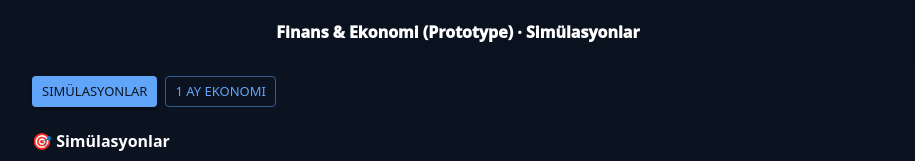
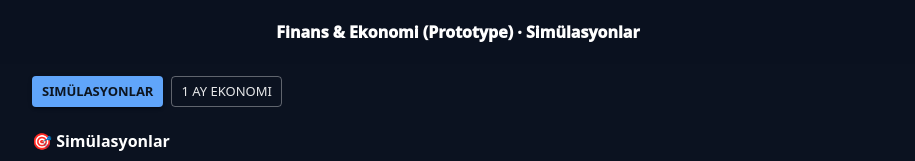
Before and after one commit to ege-kilavuz/economy-lab, a React (Vite) app: page / in a window 1280 px wide. Both pictures are taken after a click on the button "Oyna". Shown: the top 161 px of the page, without its empty margins (182-1097 px from the left). Built offline with nearby package versions, Linux system fonts and the light colour scheme.

Commit message:
Polish UI toggles and refactor log category

```diff
--- a/src/App.tsx
+++ b/src/App.tsx
@@ -102,7 +102,7 @@ export default function App() {
                                   prev.includes(tag) ? prev.filter((t) => t !== tag) : [...prev, tag]
                                 )
                               }
-                              sx={{ cursor: 'pointer' }}
+                              sx={{ cursor: 'pointer', fontWeight: active ? 800 : 500, bgcolor: active ? 'rgba(96,165,250,0.3)' : undefined }}
                             />
                           );
                         })}
@@ -133,6 +133,7 @@ export default function App() {
                     variant={playView === 'sims' ? 'contained' : 'outlined'}
                     size="small"
                     onClick={() => setPlayView('sims')}
+                    sx={playView === 'sims' ? { fontWeight: 900 } : { borderColor: 'rgba(255,255,255,0.35)', color: 'rgba(255,255,255,0.9)' }}
                   >
                     Simülasyonlar
                   </Button>
@@ -140,6 +141,7 @@ export default function App() {
                     variant={playView === 'month' ? 'contained' : 'outlined'}
                     size="small"
                     onClick={() => setPlayView('month')}
+                    sx={playView === 'month' ? { fontWeight: 900 } : { borderColor: 'rgba(255,255,255,0.35)', color: 'rgba(255,255,255,0.9)' }}
                   >
                     1 Ay Ekonomi
                   </Button>
--- a/src/modules/monthSim.tsx
+++ b/src/modules/monthSim.tsx
@@ -79,6 +79,17 @@ const panelSx = {
   border: '1px solid rgba(255,255,255,0.08)',
 };
 
+function categoryForLog(line: string) {
+  const text = line.toLowerCase();
+  if (text.includes('market') || text.includes('dolap')) return 'Market';
+  if (text.includes('sinema') || text.includes('moral')) return 'Yaşam';
+  if (text.includes('kira') || text.includes('aidat') || text.includes('elektrik') || text.includes('doğalgaz') || text.includes('internet')) return 'Fatura';
+  if (text.includes('kart') || text.includes('kredi')) return 'Kredi';
+  if (text.includes('alım') || text.includes('satış') || text.includes('borsa') || text.includes('altın') || text.includes('btc') || text.includes('usd')) return 'Yatırım';
+  if (text.includes('haber') || text.includes('tcmb') || text.includes('enflasyon')) return 'Makro';
+  return 'Genel';
+}
+
 export function MonthSimModule({
   onEvent,
   onSummary,
@@ -121,17 +132,6 @@ export function MonthSimModule({
     if (diff === 0) return null;
     const sign = diff > 0 ? '+' : '';
     return `${label} ${sign}${Math.round(diff)}${unit}`;
-  }
-
-  function categoryForLog(line: string) {
-    const text = line.toLowerCase();
-    if (text.includes('market') || text.includes('dolap')) return 'Market';
-    if (text.includes('sinema') || text.includes('moral')) return 'Yaşam';
-    if (text.includes('kira') || text.includes('aidat') || text.includes('elektrik') || text.includes('doğalgaz') || text.includes('internet')) return 'Fatura';
-    if (text.includes('kart') || text.includes('kredi')) return 'Kredi';
-    if (text.includes('alım') || text.includes('satış') || text.includes('borsa') || text.includes('altın') || text.includes('btc') || text.includes('usd')) return 'Yatırım';
-    if (text.includes('haber') || text.includes('tcmb') || text.includes('enflasyon')) return 'Makro';
-    return 'Genel';
   }
 
   React.useEffect(() => {
```
